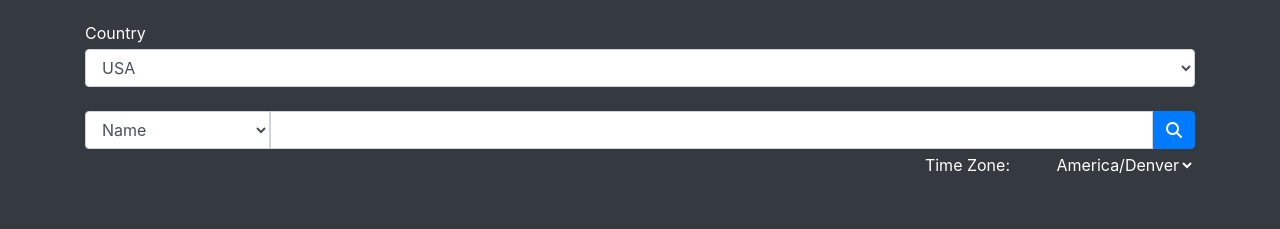
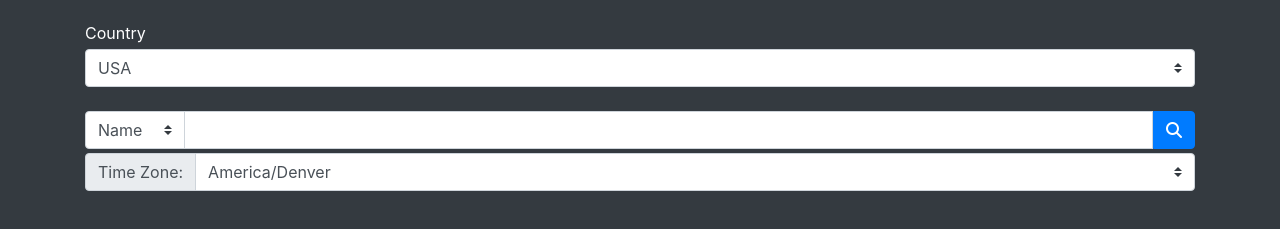
Before and after one commit to GustafOhlstrom/nameday, a plain HTML site: page index.html in a window 1280 px wide. Shown: the part 75-304 px from the top of the page. Drawn offline with nearby package versions, Linux system fonts and the light colour scheme.

Commit message:
Updated HTML and CSS

```diff
--- a/assets/styles/style.css
+++ b/assets/styles/style.css
@@ -7,16 +7,6 @@
 /*  generic */
 p {
     line-height: 1rem;
-}
-
-/* Bootstrap fixes */
-.row {
-    margin-left: 0;
-    margin-right: 0;
-}
-
-.form-control {
-    background-clip: unset;
 }
 
 /* Form  */
@@ -42,18 +32,25 @@ p {
     outline: none;
 }
 
-.other-names {
-    margin-left: 0.5rem;
-    color: gray;
-}
-
 .pointer {
     cursor: pointer;
 }
 
-#time-zone {
-    color: white;
-    text-align-last: right;
-    border: none;
-    outline: none;
+#category {
+    flex-grow: 0;
+    flex-shrink: 0;
+    flex-basis: 100px;
 }
+
+/* Result */
+#result p {
+    margin-left: 0.5rem;
+}
+
+#result p:first-of-type {
+    margin-left: 0;
+}
+
+.other-names {
+    color: gray;
+}
--- a/index.html
+++ b/index.html
@@ -16,7 +16,7 @@
 		<form id="finder" class="mb-4">
             <div class="mb-4">
                 <label class="mb-1" for="country">Country</label>
-                <select id="country" class="col form-control pointer" name="country">
+                <select id="country" class="col custom-select pointer" name="country">
                     <option value="us">USA</option>
                     <option value="sk">Slovakia</option>
                     <option value="se">Sweden</option>
@@ -33,19 +33,28 @@
                     <option value="at">Austria</option>
                 </select>
             </div>
-            <div class="row mb-1">
-                <select id="category" class="form-control col-3 col-md-2 pointer" name="category">
+
+            <div class="input-group mb-1">
+
+                <select id="category" class="custom-select pointer" name="category">
                     <option value="name">Name</option>
                     <option value="date">Date</option>
                 </select>
-                <input id="search" class="search-bar form-control col" name="search" type="text">
-                <button class="search-button btn btn-primary ml-auto">
+
+                <input id="search" class="search-bar form-control" name="search" type="text">
+
+                <button class="search-button btn btn-primary">
                     <i class="fas fa-search"></i>
                 </button>
+
             </div>
-            <div class="row justify-content-end mb-5">
-                <label class="m-0" for="time-zone">Time Zone:</label>
-                <select id="time-zone" class="pointer bg-dark" name="time-zone">
+
+            <div class="input-group mb-5">
+
+                <div class="input-group-prepend">
+                    <label class="input-group-text" for="time-zone">Time Zone:</label>
+                  </div>
+                <select id="time-zone" class="pointer custom-select" name="time-zone">
                     <option value="America/Denver">America/Denver</option>
                     <option value="America/Costa_Rica">America/Costa_Rica</option>
                     <option value="America/Los_Angeles">America/Los_Angeles</option>
@@ -70,6 +79,7 @@
                     <option value="Etc/GMT-2">Etc/GMT-2</option>
                 </select>
             </div>
+
         </form>
 
         <div id="result"></div>
```
